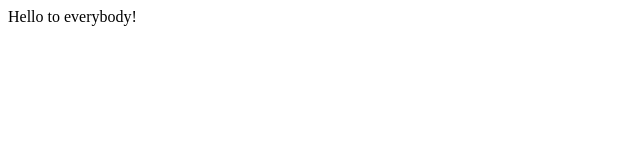
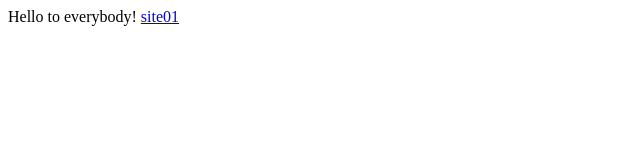
Before and after one commit to zd-alex/zd-alex.github.io, a plain HTML site: page index.html in a window 1280 px wide. Shown: the full height of the page, 0-640 px from the left. Drawn offline with Linux system fonts and the light colour scheme.

Commit message:
Update index.html

```diff
--- a/index.html
+++ b/index.html
@@ -8,5 +8,6 @@
 </head>
 <body>
     Hello to everybody!
+    <a href="/site01">site01</a>
 </body>
 </html>
```
